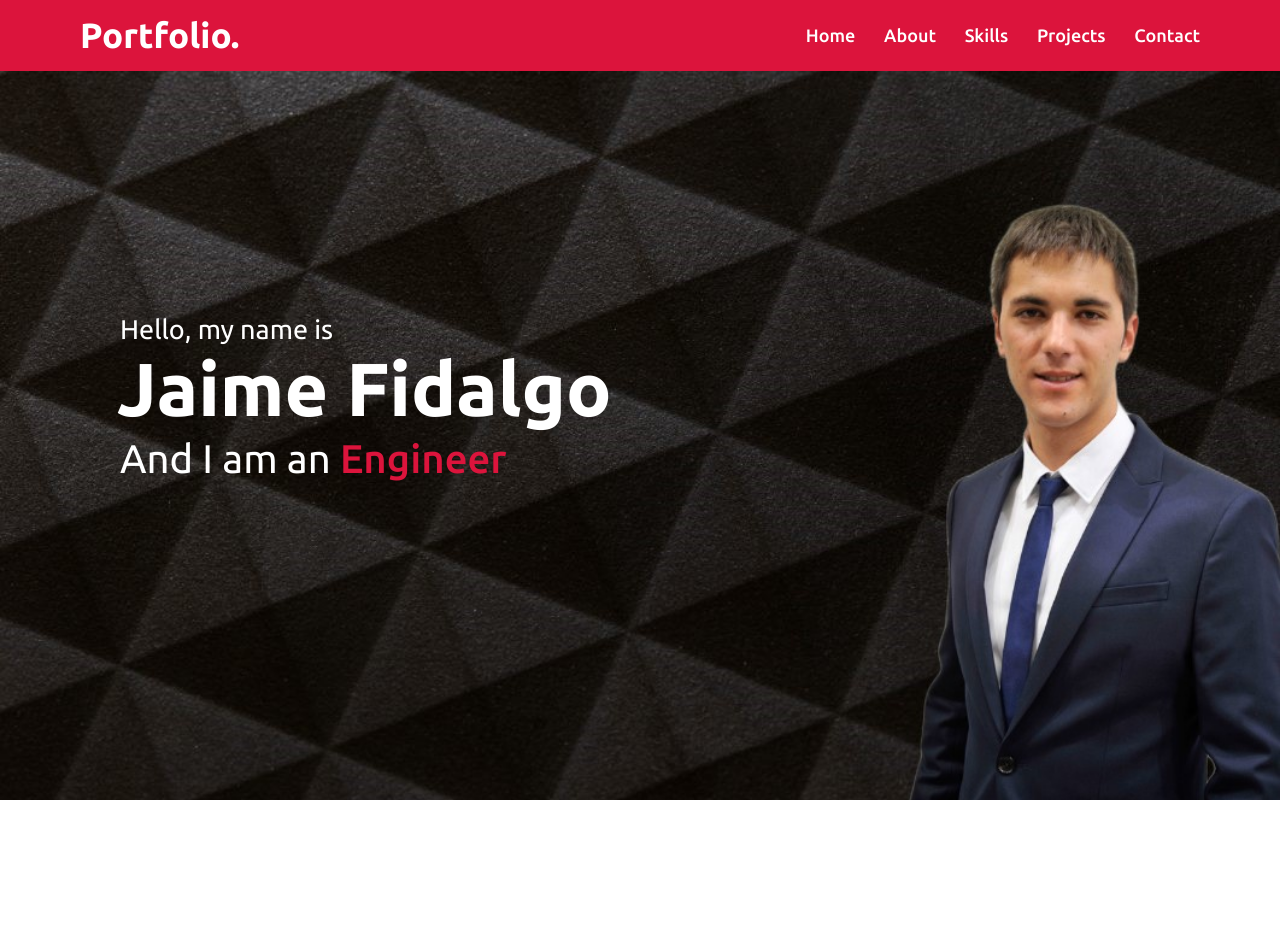
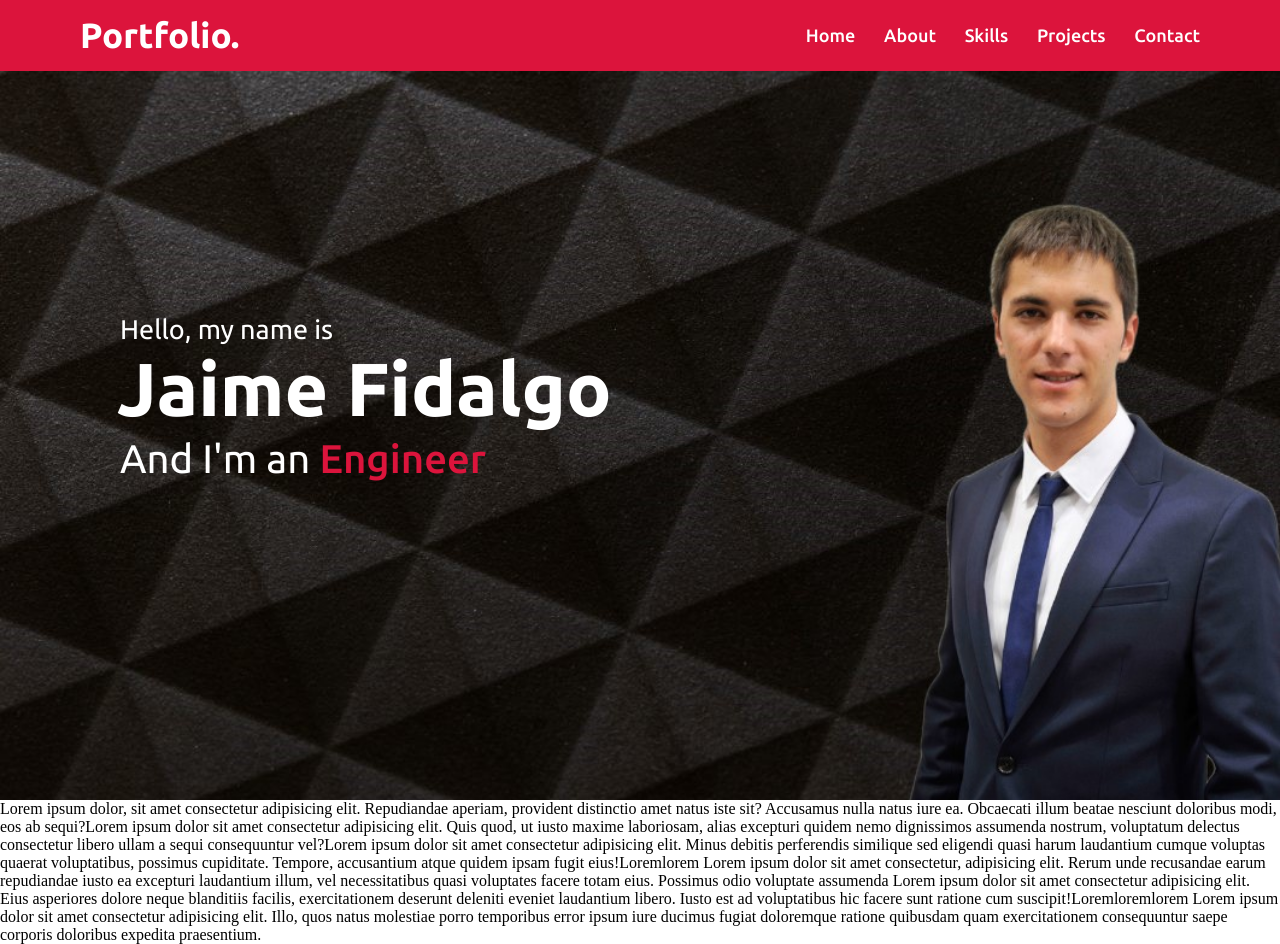
Before and after one commit to JaimeFidalgo/PersonalSite, a plain HTML site: page public/index.html in a window 1280 px wide. Before the commit the page ends 800 px from the top, so only its background shows below. Drawn offline with Linux system fonts and the light colour scheme.

Commit message:
home layout no hovers nor js

```diff
--- a/public/index.html
+++ b/public/index.html
@@ -32,11 +32,17 @@
             <div class="home-content">
                 <div class="text-1">Hello, my name is</div>
                 <div class="text-2">Jaime Fidalgo</div>
-                <div class="text-3">And I am an <span>Engineer</span></div>
+                <div class="text-3">And I'm an <span>Engineer</span></div>
             </div>
         </div>
     </section>
 
+    <p>Lorem ipsum dolor, sit amet consectetur adipisicing elit. Repudiandae aperiam, provident distinctio amet natus iste sit? Accusamus nulla natus iure ea. Obcaecati illum beatae nesciunt doloribus modi, eos ab sequi?Lorem ipsum dolor sit amet consectetur adipisicing elit. Quis quod, ut iusto maxime laboriosam, alias excepturi quidem nemo dignissimos assumenda nostrum, voluptatum delectus consectetur libero ullam a sequi consequuntur vel?Lorem ipsum dolor sit amet consectetur adipisicing elit. Minus debitis perferendis similique sed eligendi quasi harum laudantium cumque voluptas quaerat voluptatibus, possimus cupiditate. Tempore, accusantium atque quidem ipsam fugit eius!Loremlorem
+        Lorem ipsum dolor sit amet consectetur, adipisicing elit. Rerum unde recusandae earum repudiandae iusto ea excepturi laudantium illum, vel necessitatibus quasi voluptates facere totam eius. Possimus odio voluptate assumenda <tempore class="lorem">Lorem ipsum dolor sit amet consectetur adipisicing elit. Eius asperiores dolore neque blanditiis facilis, exercitationem deserunt deleniti eveniet laudantium libero. Iusto est ad voluptatibus hic facere sunt ratione cum suscipit!Loremloremlorem
+            Lorem ipsum dolor sit amet consectetur adipisicing elit. Illo, quos natus molestiae porro temporibus error ipsum iure ducimus fugiat doloremque ratione quibusdam quam exercitationem consequuntur saepe corporis doloribus expedita praesentium.
+        </tempore>
+    </p>
+
 </body>
 
 </html>
```
